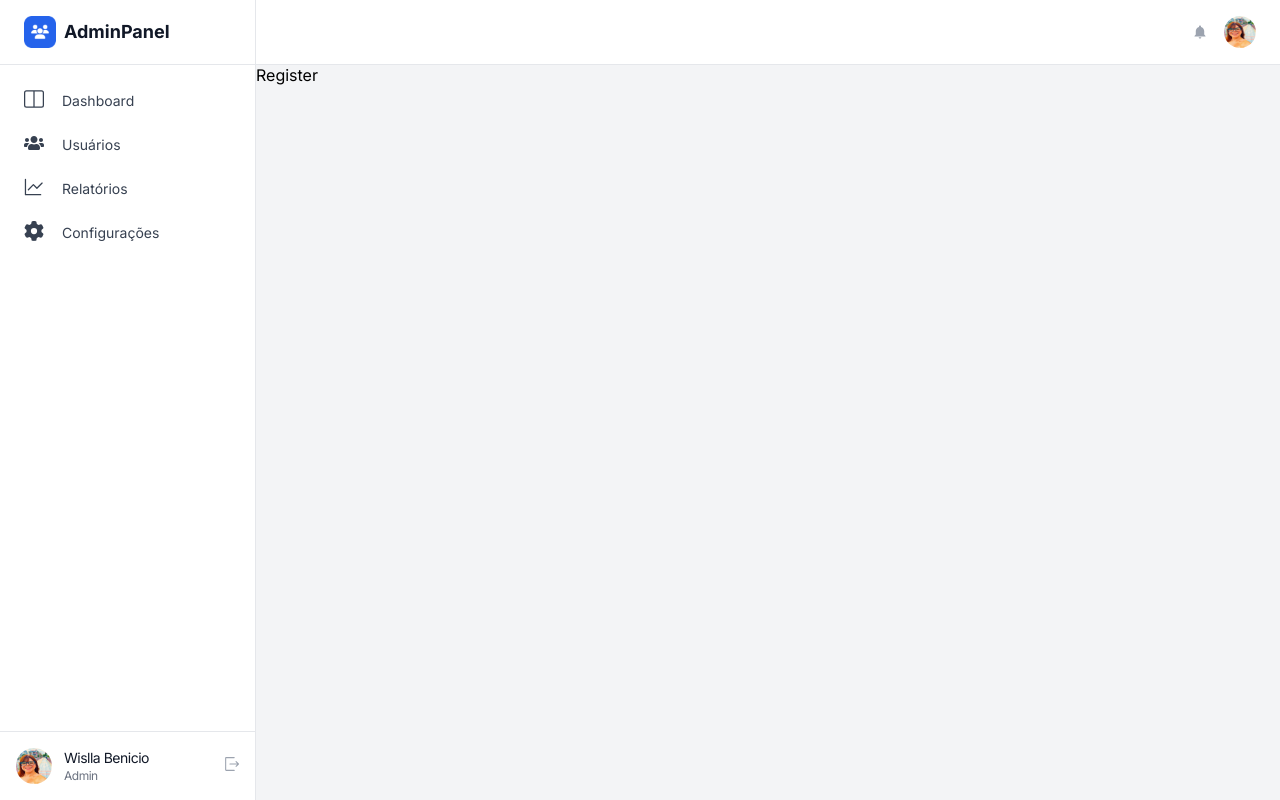
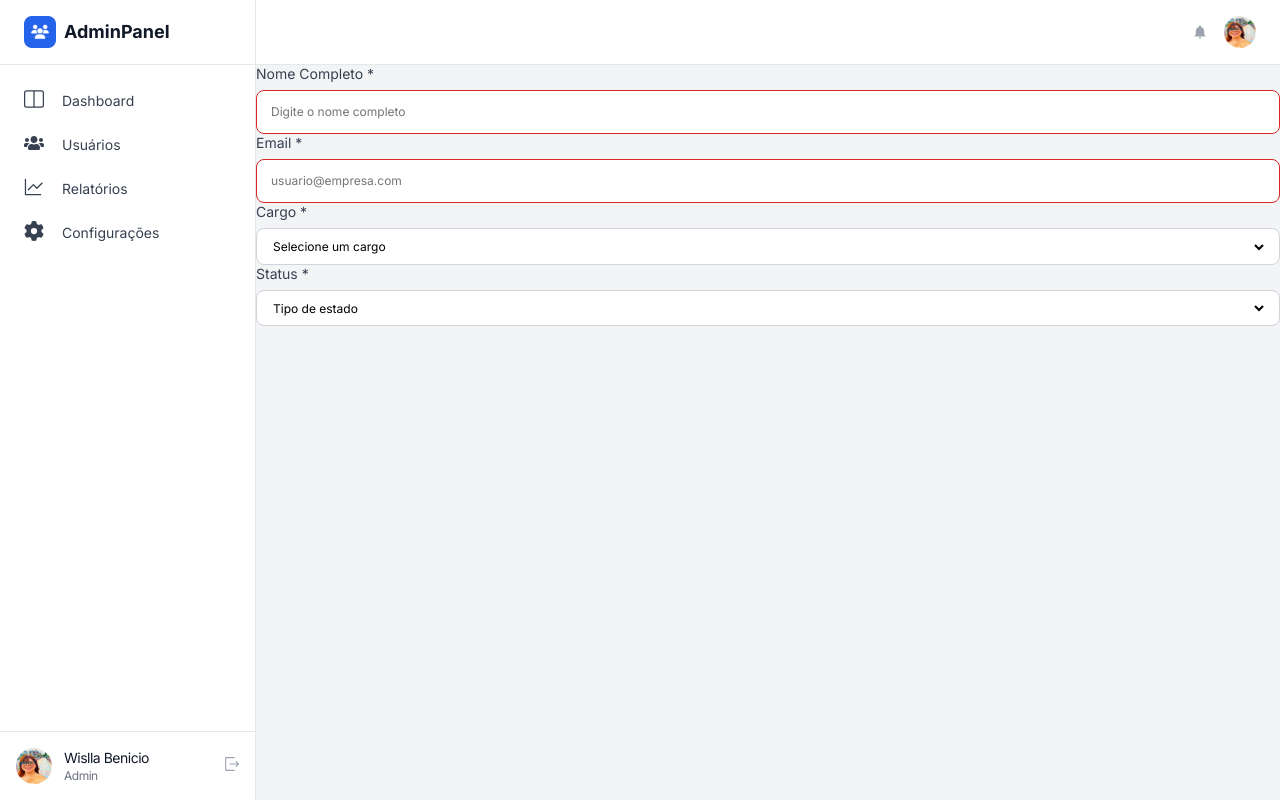
Before and after one commit to BencWislla/Page-User-Management, a React (Create React App) app: page /Register in a window 1280 px wide. Built offline with nearby package versions, Linux system fonts and the light colour scheme; the HTML template or start-up script is replaced by a standard one.

Commit message:
Start Create Register

```diff
--- a/src/components/RegisterUsers/index.jsx
+++ b/src/components/RegisterUsers/index.jsx
@@ -0,0 +1,50 @@
+import { Input } from "../ui/Input";
+import { Select } from "../ui/Select";
+
+const register = [
+  { title: "Nome Completo *", text: "Digite o nome completo" },
+  { title: "Email *", text: "usuario@empresa.com" },
+];
+const SelectWork = [
+  {
+    title: "Cargo *",
+    text: "Selecione um cargo",
+    textOne: "Gerente",
+    textTwo: "Usuário",
+    textThree: "Administrador",
+    textFour: "Programador",
+  },
+  {
+    title: "Status *",
+    text: "Tipo de estado",
+    textOne: "Ativo",
+    textTwo: "Inativo",
+  },
+];
+
+export function RegisterUsers() {
+  return (
+    <div>
+      <div>
+        {register.map((user) => (
+          <div>
+            <Input type={"text"} text={user.title} placeholder={user.text} />
+          </div>
+        ))}
+        {SelectWork.map((user) => (
+          <div>
+            {" "}
+            <Select
+              title={user.title}
+              textOne={user.text}
+              textTwo={user.textOne}
+              textThree={user.textTwo}
+              textFour={user.textThree}
+              textFive={user.textFour}
+            />
+          </div>
+        ))}
+      </div>
+    </div>
+  );
+}
--- a/src/pages/Register/index.jsx
+++ b/src/pages/Register/index.jsx
@@ -1,4 +1,10 @@
+import { RegisterUsers } from "../../components/RegisterUsers";
+
 function Register() {
-  return <div>Register</div>;
+  return (
+    <div>
+      <RegisterUsers />
+    </div>
+  );
 }
 export default Register;
```
Also changed, not shown: 1 other file (tests, documents, lock files or other folders).
